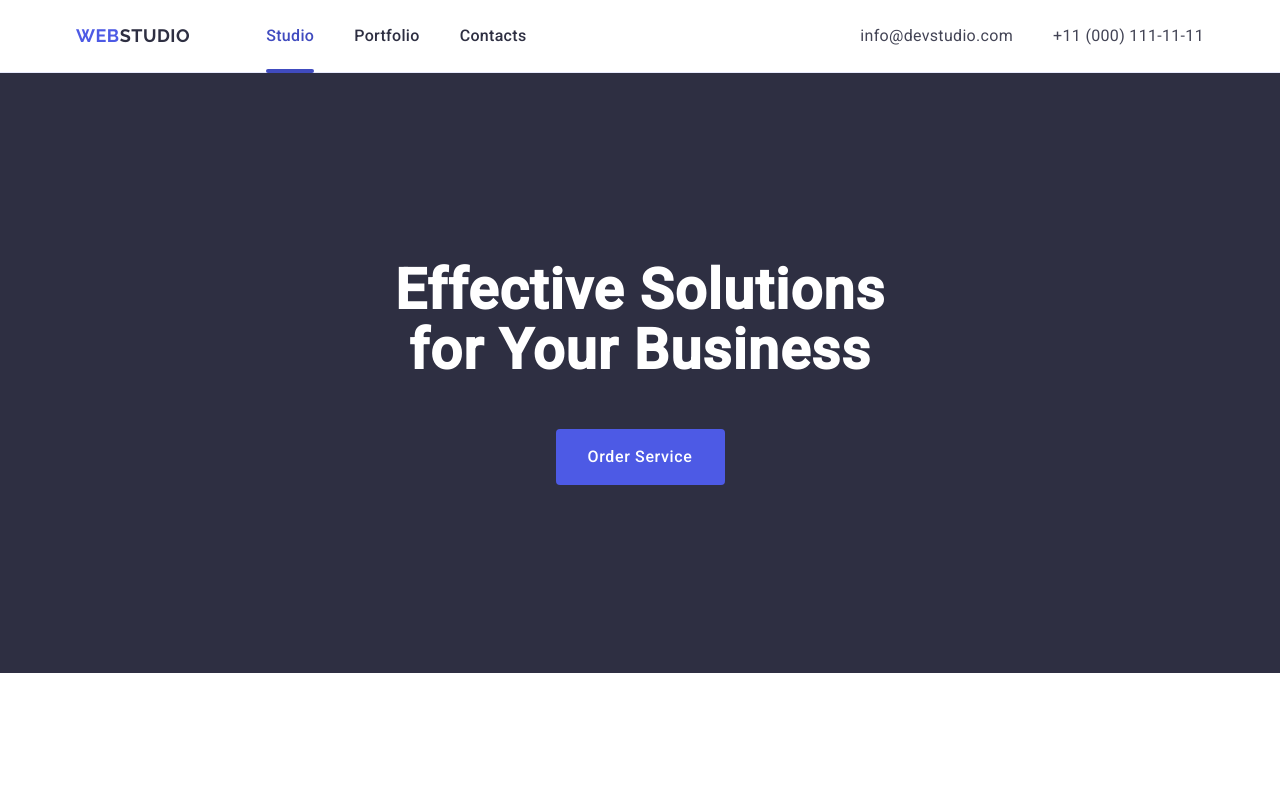
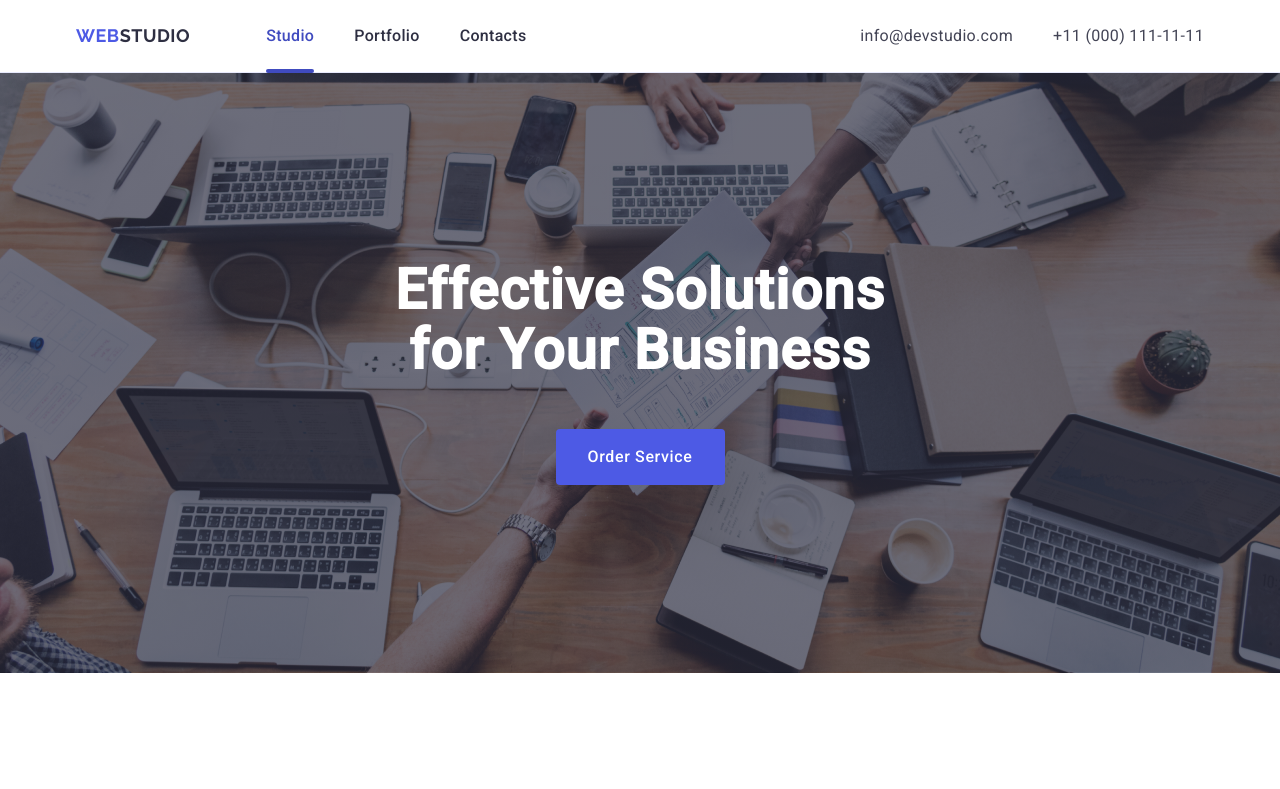
Before and after one commit to nhetsko/goit-home-work-04, a plain HTML site: page index.html in a window 1280 px wide. Shown: the top 789 px of the page. Drawn offline with nearby package versions, Linux system fonts and the light colour scheme; the site is published under a folder, as on GitHub Pages, so addresses that start at the root find nothing.

Commit message:
goit-home-work-04

```diff
--- a/css/styles.css
+++ b/css/styles.css
@@ -227,7 +227,7 @@ background-image: linear-gradient(
         rgba(46, 47, 66, 0.7),
         rgba(46, 47, 66, 0.7)
 ),
- url(/images/background.jpg);
+ url(../images/background.jpg);
 background-repeat: no-repeat;
     background-position: center;
     background-size: cover;
@@ -494,7 +494,7 @@ line-height: 1.17;
 letter-spacing: 0.03em;
 text-transform: uppercase;
 display: flex;
-
+margin-bottom: 17px;
     }
 
 .footer-text {
@@ -508,6 +508,7 @@ color: var(--cloud, #F4F4FD);
     /* 150% */
     letter-spacing: 0.02em;
     max-width: 264px;
+
         }
 
 .social-media {
```
